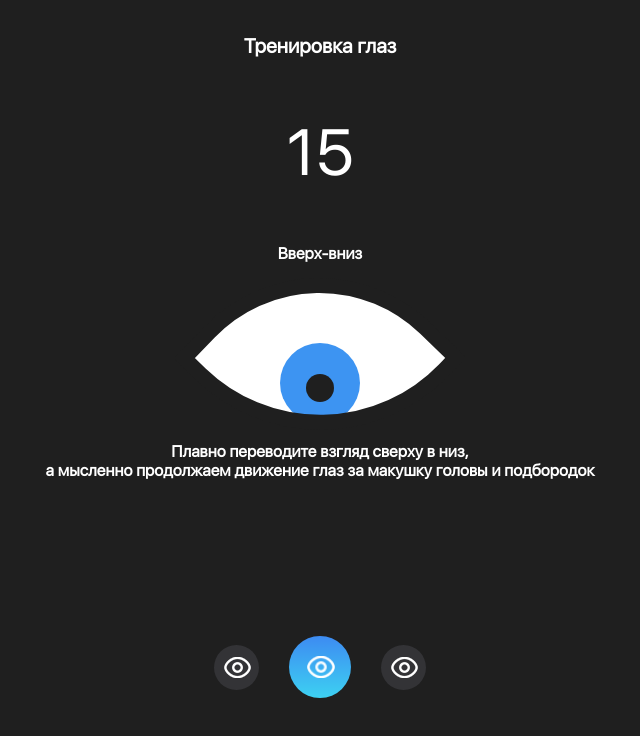
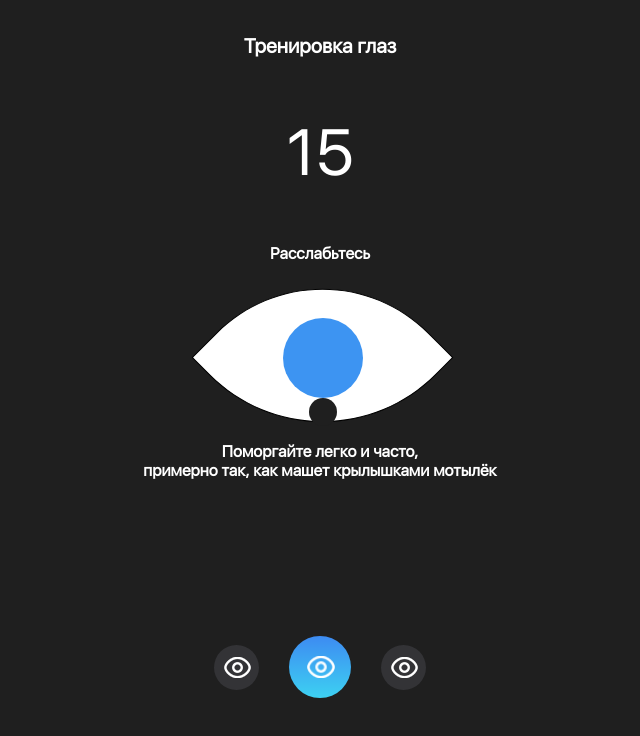
Before and after one commit to deshk0/assistant, a React (Create React App) app in the folder my-app/: page / in a window 1280 px wide. Both pictures are taken after a click on the element 640 px from the left and 385 px from the top of the page. Shown: the top 736 px of the page, without its empty margins (320-960 px from the left). Built offline with nearby package versions, Linux system fonts and the light colour scheme.

Commit message:
eleventh commit

```diff
--- a/my-app/public/style.css
+++ b/my-app/public/style.css
@@ -348,8 +348,8 @@ body{
 
 
 .ClosedEye2{
-    width: 178px;
-    height: 178px;
+    width: 181px;
+    height: 185px;
 
 
     border-top: 10px solid var(--EyeGradient);
--- a/my-app/src/component/EyeTraning.jsx
+++ b/my-app/src/component/EyeTraning.jsx
@@ -151,7 +151,7 @@ class Timer extends React.Component {
 
       this.state = {
           seconds: 15,
-          screen: 2,
+          screen: 3,
           goBack: false
         };
     }
@@ -254,11 +254,16 @@ class ExerciseScreen1 extends React.Component{
 
                         <div class="Pupil" style={{
                             animationName:'none',
-                            margin:'0px auto'
+                            margin:'0px auto',
+                            bottom:"249px",
+                            left:'5px',
                         }}></div>
                         <div class="PupilSmall" style={{
                             animationName:'none',
-                            margin:'0px auto'
+                            margin:'0px auto',
+                            bottom:"303px",
+                            left:'5px',
+
                         }}></div>
                         <div class="ClosedEye2" style={{
 
@@ -266,12 +271,12 @@ class ExerciseScreen1 extends React.Component{
                             animationDuration:'0.1s',
                             animationTimingFunction:'ease-in-out',
                             animationIterationCount:'1',
-                            animationDelay:'1s',
+                            animationDelay:'100s',
                             animationFillMode:'backwards',
 
                             position:'relative',
-                            bottom:'300px',
-                            left:'1px',
+                            bottom:'413px',
+                            left:'58px',
 
                         }}>
                        </div>
@@ -337,8 +342,17 @@ class ExerciseScreen3 extends React.Component{
                 <div style={{margin:'0px auto 0px auto',fontSize:'16px',fontWeight:'bold'}}>Расслабьтесь</div>
                 <div style={{margin:'0px auto'}}>
                     <div class="Eye">
-
-                    <img src="./Eye.svg" style={{height:'300px', width:'300px',position:'relative',bottom:'73px'}} />
+                        <img src="./Eye.svg" style={{height:'300px', width:'300px',position:'relative',bottom:'73px'}} />
+                        <div class="Pupil" style={{
+                            animationName:'nichego',
+                            bottom:'250px',
+                            left:'3px'
+                        }}></div>
+                        <div class="PupilSmall" style={{
+                            animationName:'nichego',
+                            bottom:'250px',
+                            left:'3px'
+                        }}></div>
                     </div>
                 </div>
                 <div style={{margin:'0px auto 0px auto',fontSize:'16px',fontWeight:'bold', textAlign:'center'}}>
```
